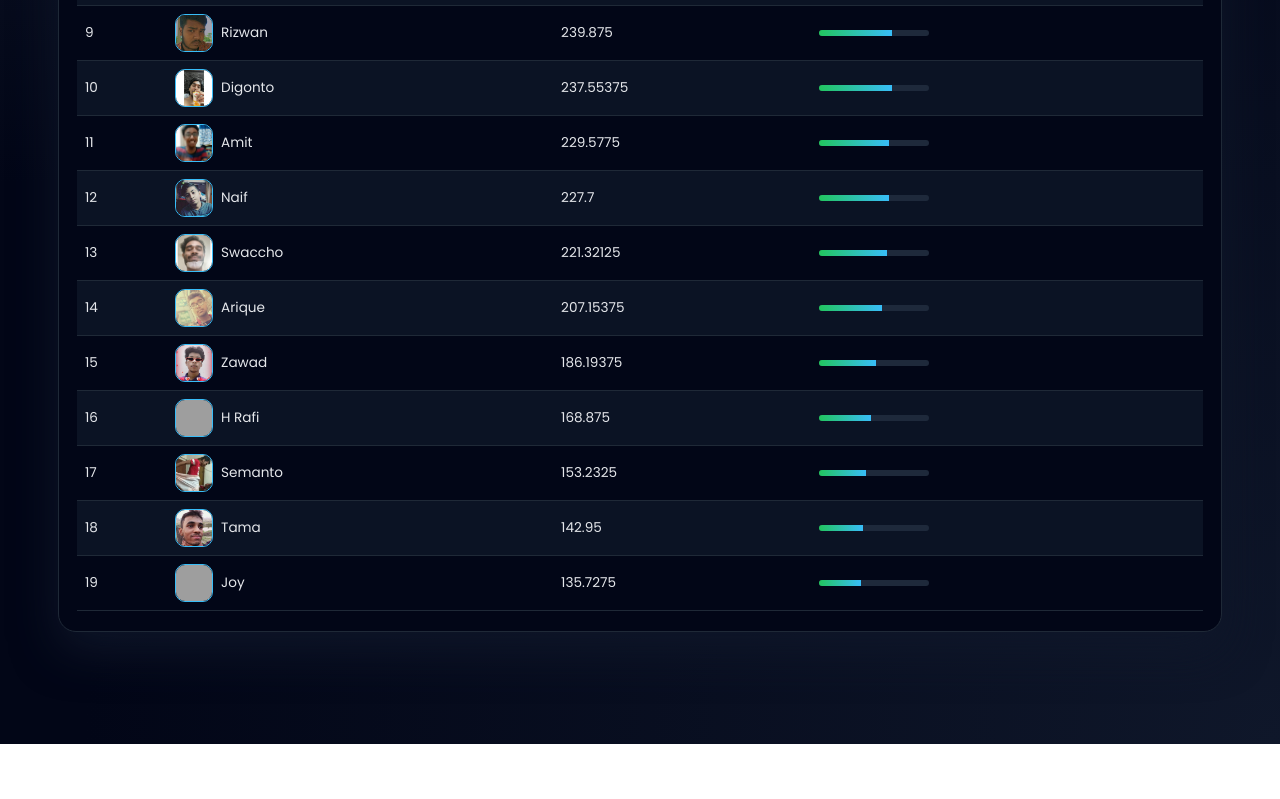
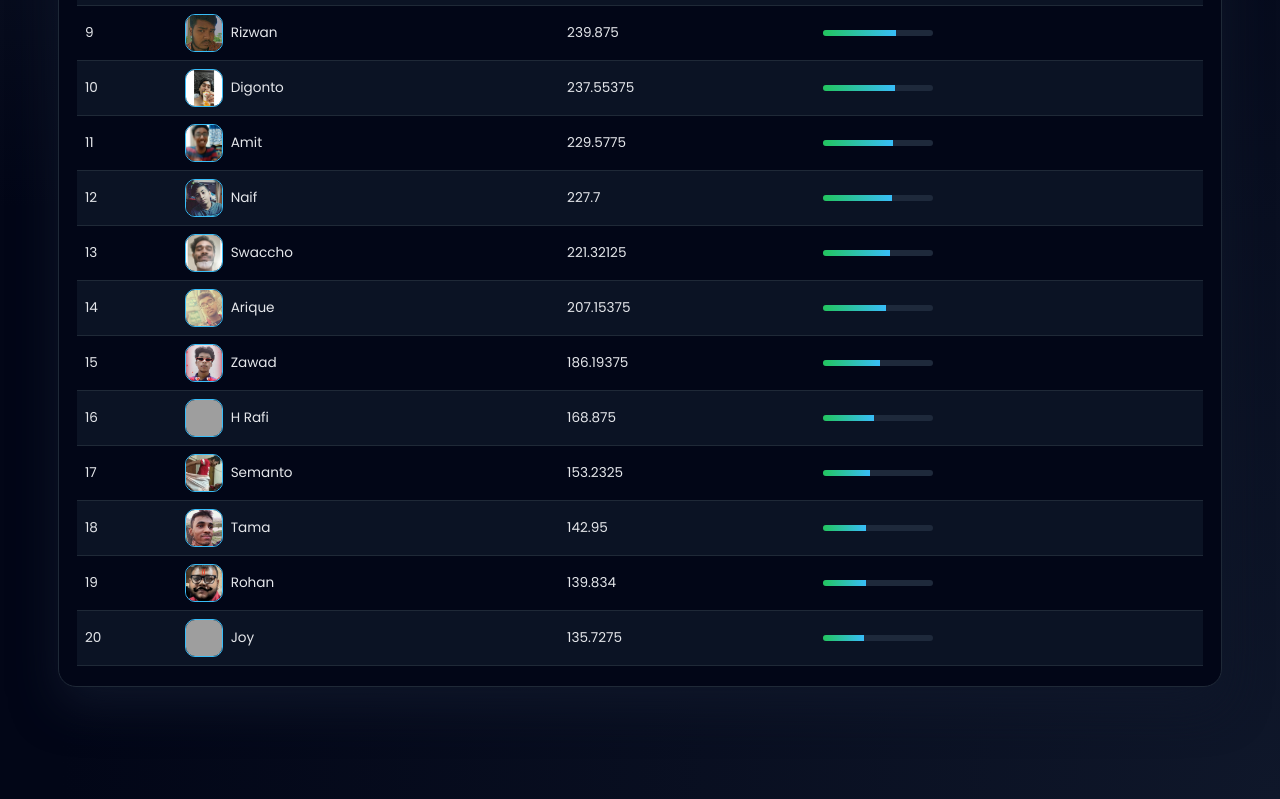
Before and after one commit to CATBHAI/Triumphant_Gaming, a plain HTML site: page mvpTable.html in a window 1280 px wide. Shown: the part 1010-1809 px from the top of the page. Before the commit the page ends 1754 px from the top, so only its background shows below. Drawn offline with Linux system fonts and the light colour scheme; grey boxes are pictures that could not be loaded.

Commit message:
update rohan score

```diff
--- a/mvpTable.html
+++ b/mvpTable.html
@@ -284,7 +284,8 @@ const players = [
   { name: "Rizwan", points: 239.875 },
   { name: "Tama", points: 142.95 },
   { name: "Nafi", points: 244.22125 },
-  { name: "Arique", points: 207.15375 }
+  { name: "Arique", points: 207.15375 },
+  { name: "Rohan", points: 139.834 }
 ];
 
 
```
